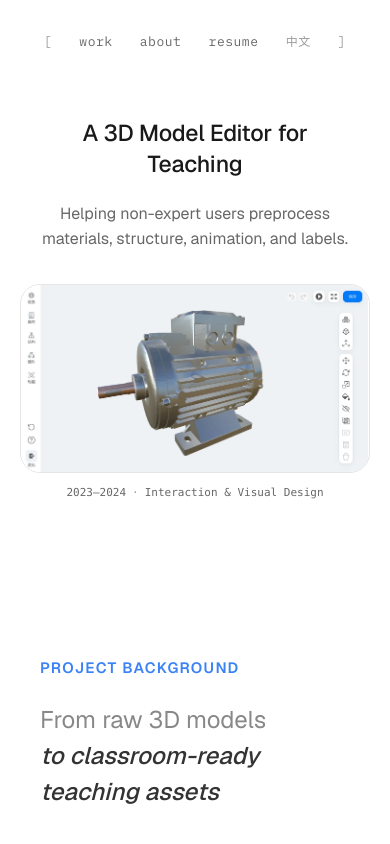
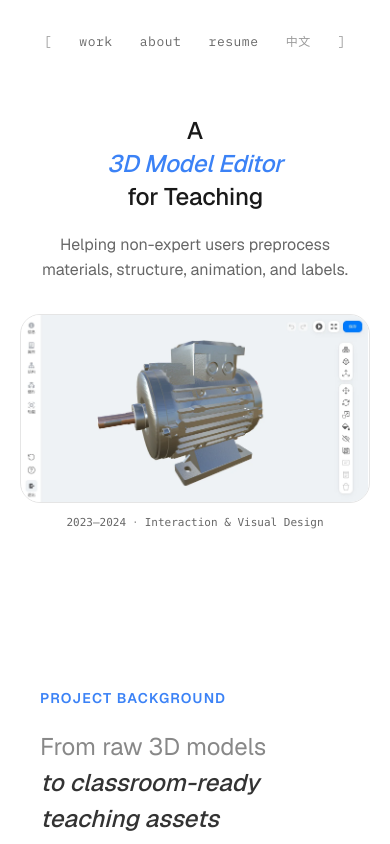
Before and after one commit to jaemin17/portfolio-pro, a Next.js app: page /en/projects/model-editor in a window 390 px wide. Shown: the top 844 px of the page. Built offline with nearby package versions, Linux system fonts and the light colour scheme.

Commit message:
Polish Model Editor hero title and section label typography.
Drop the brand prefix, emphasize the product name, and align labels with Selfly sizing while keeping blue accent.

```diff
--- a/src/app/[locale]/projects/model-editor/modelEditor.module.css
+++ b/src/app/[locale]/projects/model-editor/modelEditor.module.css
@@ -414,7 +414,7 @@
   margin: 0 auto;
 }
 .positioningLabel {
-  font-size: 18px;
+  font-size: 14px;
   font-weight: 600;
   letter-spacing: 0.08em;
   text-transform: uppercase;
@@ -1345,8 +1345,8 @@
   }
 
   .positioningLabel {
-    font-size: 15px;
-    margin-bottom: 10px;
+    font-size: 14px;
+    margin-bottom: 8px;
   }
 
   .positioningHeading,
--- a/src/app/[locale]/projects/model-editor/page.tsx
+++ b/src/app/[locale]/projects/model-editor/page.tsx
@@ -32,11 +32,16 @@ export default async function ModelEditorPage({ params }: ModelEditorPageProps)
       <main className={selflyStyles.main}>
         <header className={`${selflyStyles.featuredHero} ${selflyStyles.projectOneHero}`}>
           <h1 className={selflyStyles.title}>
-            <span className={selflyStyles.titleEn}>Model Editor</span>
-            <span className={selflyStyles.titleSep}>{t(locale, "：", ": ")}</span>
-            <span className={selflyStyles.titleZh}>
-              {t(locale, "面向教学的 3D 模型编辑器", "A 3D Model Editor for Teaching")}
-            </span>
+            {t(
+              locale,
+              <>
+                面向教学的{" "}
+                <span className={styles.conceptHeadlineEmphasis}>3D 模型编辑器</span>
+              </>,
+              <>
+                A <span className={styles.conceptHeadlineEmphasis}>3D Model Editor</span> for Teaching
+              </>,
+            )}
           </h1>
           <p className={selflyStyles.subtitle}>
             {t(
```
